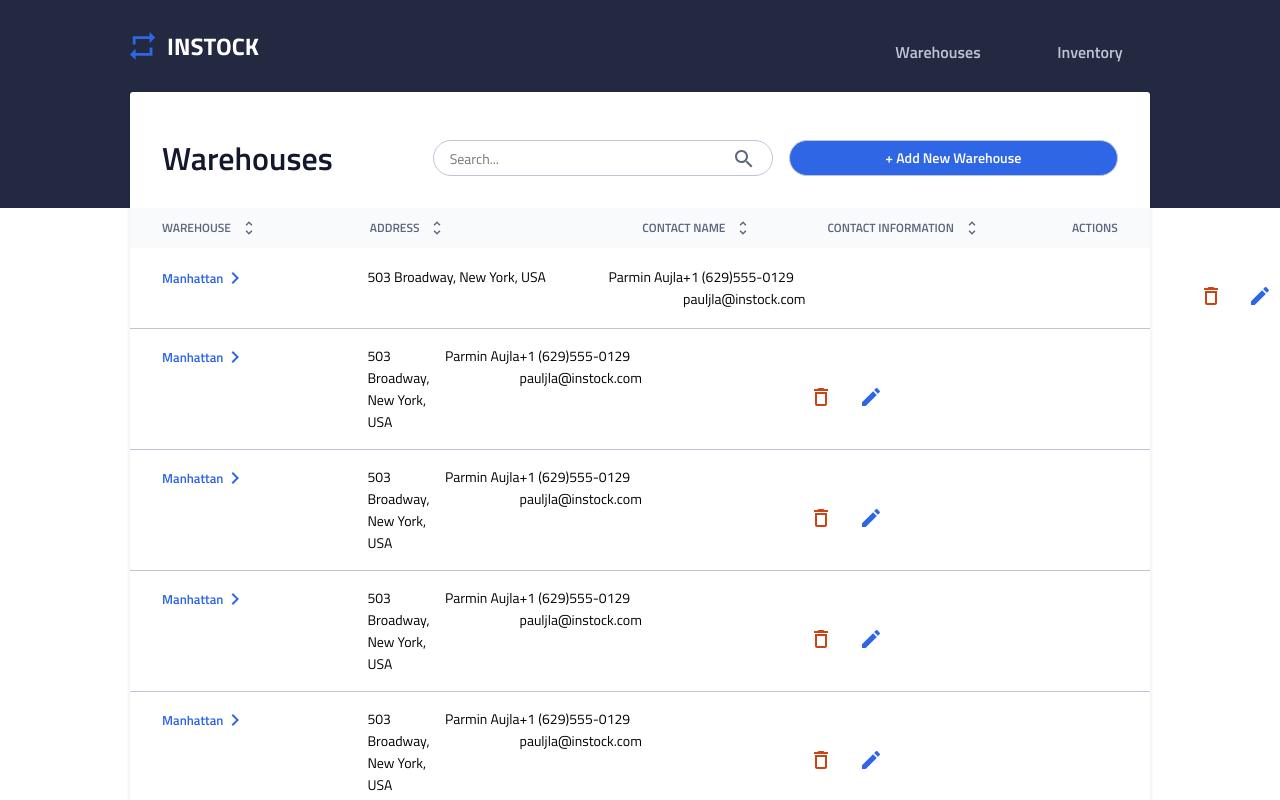
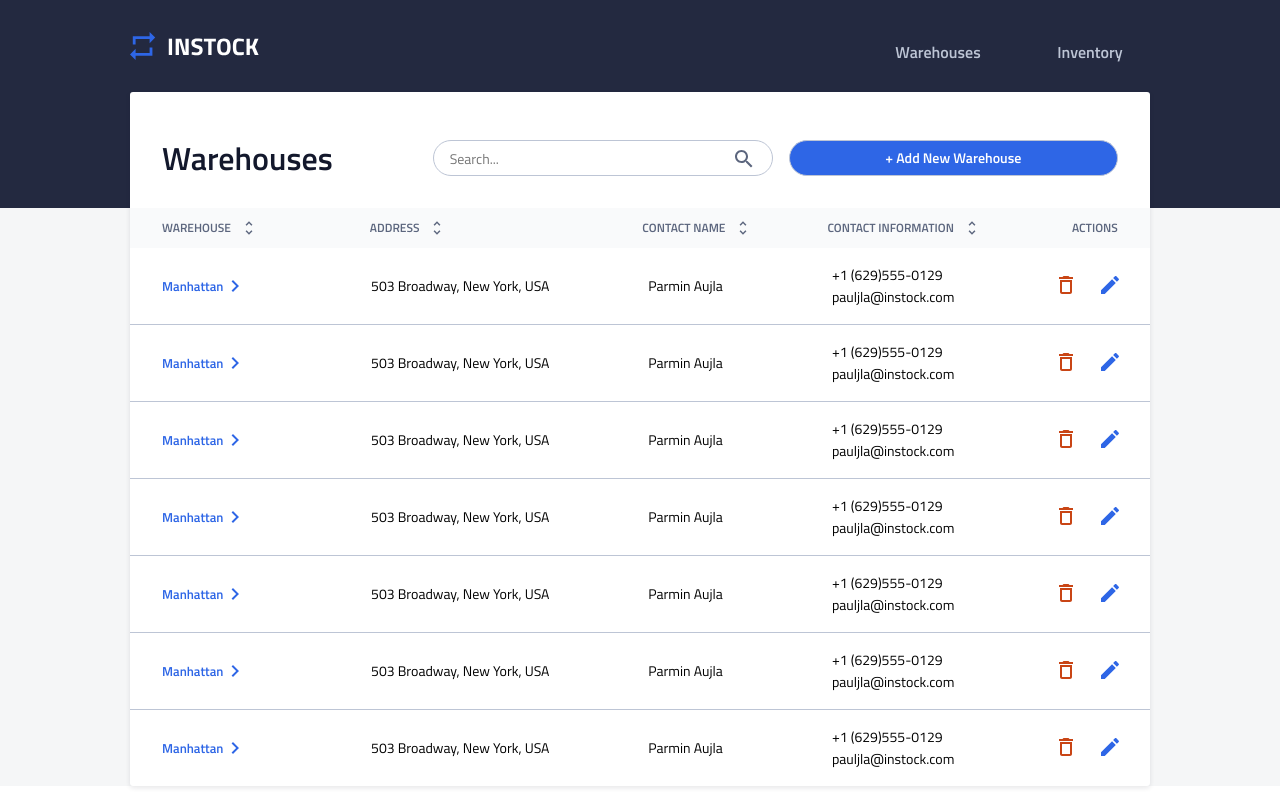
Before and after one commit to Hog837/instock, a React (Create React App) app in the folder client/: page / in a window 1280 px wide. Shown: the top 800 px of the page. Built offline with nearby package versions, Linux system fonts and the light colour scheme.

Commit message:
Finished styling desktop vers. of warehouse list from my prev ticket .. there was some styles that I missed.

```diff
--- a/client/public/index.html
+++ b/client/public/index.html
@@ -13,7 +13,7 @@
 
     <link rel="manifest" href="%PUBLIC_URL%/manifest.json" />
 
-    <title>React App</title>
+    <title>In Stock Project</title>
   </head>
   <body>
     <noscript>You need to enable JavaScript to run this app.</noscript>
--- a/client/src/components/Header/Header.scss
+++ b/client/src/components/Header/Header.scss
@@ -11,7 +11,7 @@
   top: 0;
   left: 0;
   width: 100%;
-  z-index: -1;
+  z-index: 0;
   &-container {
     margin: 1.5rem 0 2rem;
   }
--- a/client/src/components/WarehouseList/WarehouseList.scss
+++ b/client/src/components/WarehouseList/WarehouseList.scss
@@ -157,6 +157,17 @@
   @include tablet {
     margin: 0;
   }
+  @include desktop{
+    display: flex;
+    flex-direction: column;
+    justify-content: center;
+  }
+
+  & > * {
+    @include desktop{
+      flex: 0 0 auto;
+    }
+  }
 }
 
 .warehouse-item {
@@ -178,6 +189,10 @@
 
     @include tablet{
         justify-content:unset;
+        flex-basis: 95.8%;
+    }
+    @include desktop{
+      width: 55rem;
     }
   }
 
@@ -188,6 +203,24 @@
       justify-content: space-between;
       width: 42%;
       margin-right: 0.85rem;
+    }
+    @include desktop{
+      justify-content: unset;
+      margin-right: 0;
+      width: 31rem;
+      @include flex-align-center
+    }
+  }
+
+  &__left-1{
+    @include desktop{
+      width: 43%;
+    }
+  }
+
+  &__left-2{
+    @include desktop{
+      width: 57%;
     }
   }
 
@@ -218,11 +251,8 @@
     @include tablet {
       margin-right: 3rem;
     }
-  }
-
-  &__chevron-icon {
     @include desktop{
-      margin-right: 4.5rem;
+      margin-right: 0;
     }
   }
 
@@ -240,39 +270,52 @@
     }
   }
 
-  &__address{
-    @include desktop{
-      width: 37.5rem;
-    }
-  }
-
   &__right {
     margin-right: 2.938rem;
     @include tablet {
       display: flex;
       justify-content: space-between;
     }
+    @include desktop{
+      margin-right: 0;
+      width: 46%;
+      justify-content: unset;
+      @include flex-align-center
+    }
   }
 
-  &__contact-name-box{
+  &__right-1{
       @include tablet{
           width: 7.563rem;
       }
 
       @include desktop{
-        width: auto;
+        width: 46%;
       }
-
+  }
+  &__right-2{
+    @include desktop{
+      width: 54%;
+    }
   }
   &__icons {
     margin-top: 1.188rem;
     display: flex;
     justify-content: space-between;
+
+    @include desktop{
+      width: auto;
+      margin-top: 0;
+      @include flex-align-center
+    }
   }
 
   &__icon {
     @include tablet {
         margin-right: 1.5rem;
+    }
+    @include desktop{
+      margin-right: 1.2rem;
     }
   }
 }
--- a/client/src/index.scss
+++ b/client/src/index.scss
@@ -6,7 +6,7 @@
   padding-top: 8.5rem;
   display: flex;
   justify-content: center;
-
+  background-color: #f5f6f7;
   @include tablet {
     padding-top: 5.75rem;
   }
```
Also changed, not shown: client/src/components/WarehouseList/WarehouseList.js (+29 -36 lines), 1 other file (tests, documents, lock files or other folders).
